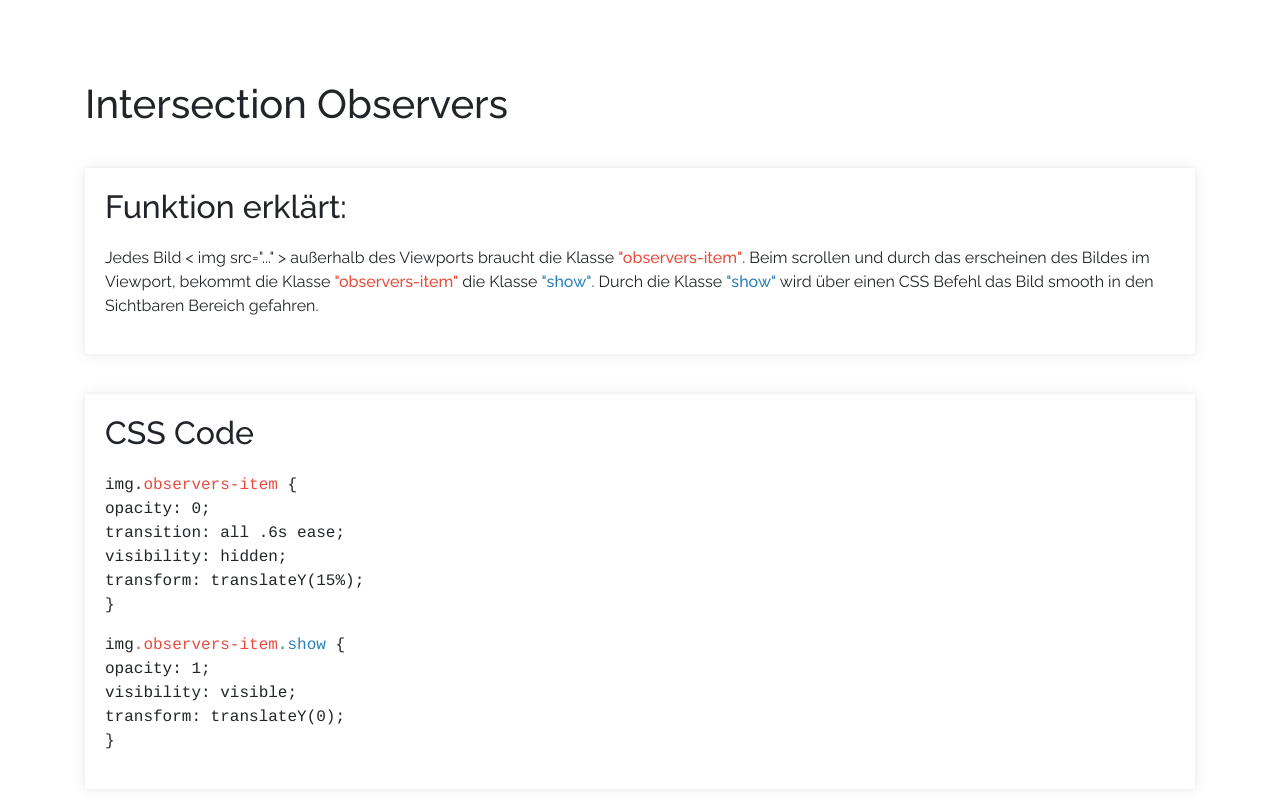
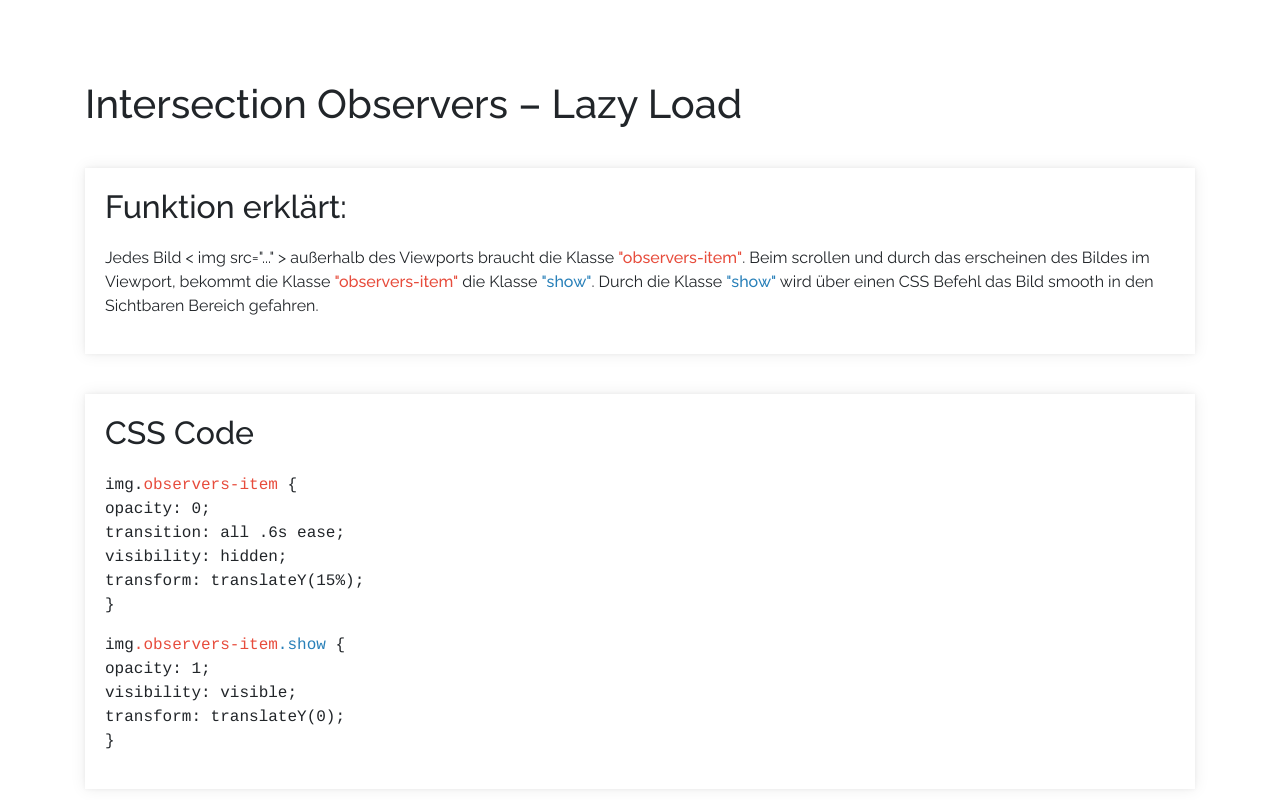
Before and after one commit to dennisghaas/intersectionOberservers, a plain HTML site: page index.html in a window 1280 px wide. Shown: the top 800 px of the page. Drawn offline with nearby package versions, Linux system fonts and the light colour scheme.

Commit message:
[TASK] update project
              - add Subline to Headline (h1)

```diff
--- a/index.html
+++ b/index.html
@@ -10,7 +10,7 @@
 <body>
 
 <div class="container">
-    <h1>Intersection Observers</h1>
+    <h1>Intersection Observers – Lazy Load</h1>
     <div class="box">
         <h2>Funktion erklärt:</h2>
         <p>Jedes Bild < img src="..." >
```
